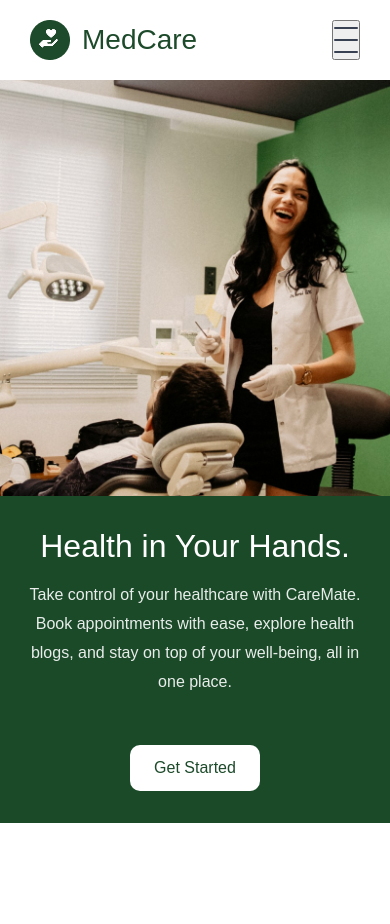
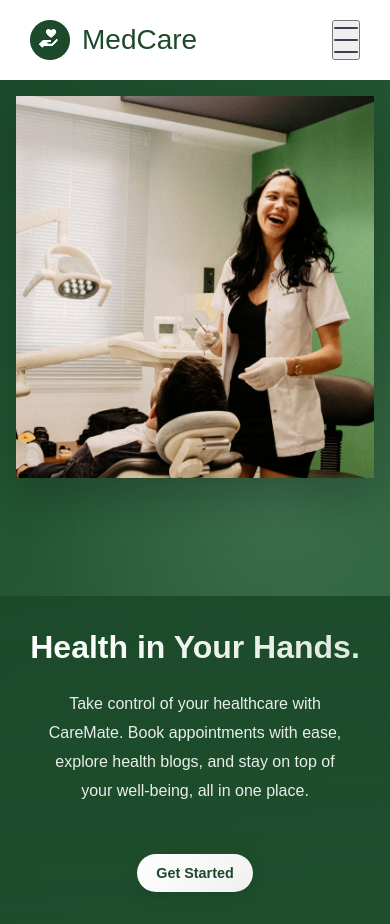
Before and after one commit to abhay-tothenew/mecare-frontend, a Next.js app: page / in a window 390 px wide. Before the commit the page ends 844 px from the top, so only its background shows below. Built offline with nearby package versions, Linux system fonts and the light colour scheme; no server answers.

Commit message:
fix:landing page css

```diff
--- a/app/styles/landing-page.module.css
+++ b/app/styles/landing-page.module.css
@@ -3,9 +3,9 @@
   flex-direction: column;
   align-items: center;
   justify-content: center;
-  background-color: #1c4a2a;
+  background: linear-gradient(135deg, #1c4a2a 0%, #2d6a3f 100%);
   width: 100%;
-  height: auto;
+  min-height: 100vh;
   overflow-x: hidden;
 }
 
@@ -96,8 +96,20 @@
   align-items: center;
   justify-content: space-between;
   width: 100%;
-  background-color: #1c4a2a;
-  padding: 0 10%;
+  padding: 4rem 10%;
+  position: relative;
+  overflow: hidden;
+}
+
+.hero::before {
+  content: '';
+  position: absolute;
+  top: 0;
+  left: 0;
+  right: 0;
+  bottom: 0;
+  background: radial-gradient(circle at 70% 50%, rgba(255, 255, 255, 0.1) 0%, transparent 50%);
+  pointer-events: none;
 }
 
 .heroText {
@@ -111,45 +123,72 @@
   font-family: "Montserrat", sans-serif;
   width: 50%;
   height: 100%;
+  position: relative;
+  z-index: 1;
+  animation: fadeInLeft 1s ease-out;
+}
+
+@keyframes fadeInLeft {
+  from {
+    opacity: 0;
+    transform: translateX(-30px);
+  }
+  to {
+    opacity: 1;
+    transform: translateX(0);
+  }
 }
 
 .heroText h1 {
-  font-size: 60px;
-  font-weight: 500;
-  margin-bottom: 1rem;
+  font-size: 4rem;
+  font-weight: 700;
+  margin-bottom: 1.5rem;
+  line-height: 1.2;
+  background: linear-gradient(to right, #ffffff, #e0e8e0);
+  -webkit-background-clip: text;
+  -webkit-text-fill-color: transparent;
+  animation: fadeInUp 1s ease-out 0.3s both;
+}
+
+@keyframes fadeInUp {
+  from {
+    opacity: 0;
+    transform: translateY(20px);
+  }
+  to {
+    opacity: 1;
+    transform: translateY(0);
+  }
 }
 
 .heroText p {
-  font-size: 18px;
-  font-weight: 500;
+  font-size: 1.25rem;
+  font-weight: 400;
   margin-bottom: 2rem;
-  line-height: 180%;
-  color: #ffffffb2;
-  letter-spacing: -1%;
-}
-
-.heroText button {
-  margin-top: 80px;
-  background-color: #fff;
-  color: #1c4a2a;
-  padding: 14px 24px;
-  border-radius: 10px;
-  font-size: 1rem;
-  font-weight: 500;
-  cursor: pointer;
-  border: none;
-  transition: 0.3s ease;
+  line-height: 1.8;
+  color: rgba(255, 255, 255, 0.9);
+  animation: fadeInUp 1s ease-out 0.6s both;
 }
 
 .getStarted {
-  background-color: #fff;
+  background: linear-gradient(135deg, #ffffff 0%, #f0f0f0 100%);
   color: #1c4a2a;
-  padding: 10px 24px;
+  padding: 1rem 2rem;
   border: none;
-  border-radius: 10px;
-  font-weight: 500;
+  border-radius: 50px;
+  font-weight: 600;
+  font-size: 1.1rem;
   cursor: pointer;
-  margin-top: 20px;
+  margin-top: 2rem;
+  transition: all 0.3s ease;
+  box-shadow: 0 4px 15px rgba(0, 0, 0, 0.1);
+  animation: fadeInUp 1s ease-out 0.9s both;
+}
+
+.getStarted:hover {
+  transform: translateY(-2px);
+  box-shadow: 0 6px 20px rgba(0, 0, 0, 0.15);
+  background: linear-gradient(135deg, #f0f0f0 0%, #ffffff 100%);
 }
 
 .heroImage {
@@ -158,40 +197,46 @@
   justify-content: center;
   width: 50%;
   height: auto;
+  position: relative;
+  z-index: 1;
+  animation: fadeInRight 1s ease-out;
+}
+
+@keyframes fadeInRight {
+  from {
+    opacity: 0;
+    transform: translateX(30px);
+  }
+  to {
+    opacity: 1;
+    transform: translateX(0);
+  }
 }
 
 .heroImage img {
   width: 100%;
   height: auto;
   object-fit: cover;
+  border-radius: 20px;
+  box-shadow: 0 20px 40px rgba(0, 0, 0, 0.2);
+}
+
+@media (max-width: 1024px) {
+  .hero {
+    padding: 3rem 5%;
+  }
+
+  .heroText h1 {
+    font-size: 3rem;
+  }
 }
 
 @media (max-width: 768px) {
-  .navbar {
-    padding: 0.5rem;
-  }
-
-  .nav_container h1 {
-    font-size: 20px;
-  }
-
-  .navLinks {
-    display: none; /* Consider adding a mobile menu button instead */
-  }
-
-  .authButtons {
-    gap: 8px;
-  }
-
-  .login, .register {
-    padding: 8px 12px;
-    font-size: 14px;
-  }
-
   .hero {
     flex-direction: column;
     padding: 0;
-    min-height: 80vh;
+    min-height: 100vh;
+    text-align: center;
   }
 
   .heroText {
@@ -200,35 +245,55 @@
     text-align: center;
     align-items: center;
     order: 2;
-    z-index: 2;
-    color: #fff; /* Keep text color white */
-    background-color: rgba(28, 74, 42, 0.85); /* Semi-transparent background */
+    background: linear-gradient(to bottom, rgba(28, 74, 42, 0.95), rgba(28, 74, 42, 0.85));
+    backdrop-filter: blur(5px);
   }
 
   .heroText h1 {
-    font-size: 2rem;
-    color: #fff; /* Keep heading color white */
-    margin-bottom: 1rem;
+    font-size: 2.5rem;
+    text-align: center;
+    background: linear-gradient(to right, #ffffff, #e0e8e0);
+    -webkit-background-clip: text;
+    -webkit-text-fill-color: transparent;
   }
 
   .heroText p {
-    font-size: 1rem;
-    color: rgba(255, 255, 255, 0.9); /* Slightly transparent white */
-    margin-bottom: 1.5rem;
+    font-size: 1.1rem;
+    max-width: 90%;
+    margin: 0 auto 1.5rem;
   }
 
-  .heroText button {
+  .getStarted {
+    padding: 0.8rem 1.5rem;
+    font-size: 1rem;
     margin-top: 1.5rem;
   }
 
   .heroImage {
     width: 100%;
     order: 1;
+    padding: 1rem;
   }
 
   .heroImage img {
     width: 100%;
     max-height: 50vh;
     object-fit: cover;
+    border-radius: 0;
   }
 }
+
+@media (max-width: 480px) {
+  .heroText h1 {
+    font-size: 2rem;
+  }
+
+  .heroText p {
+    font-size: 1rem;
+  }
+
+  .getStarted {
+    padding: 0.7rem 1.2rem;
+    font-size: 0.9rem;
+  }
+}
```
